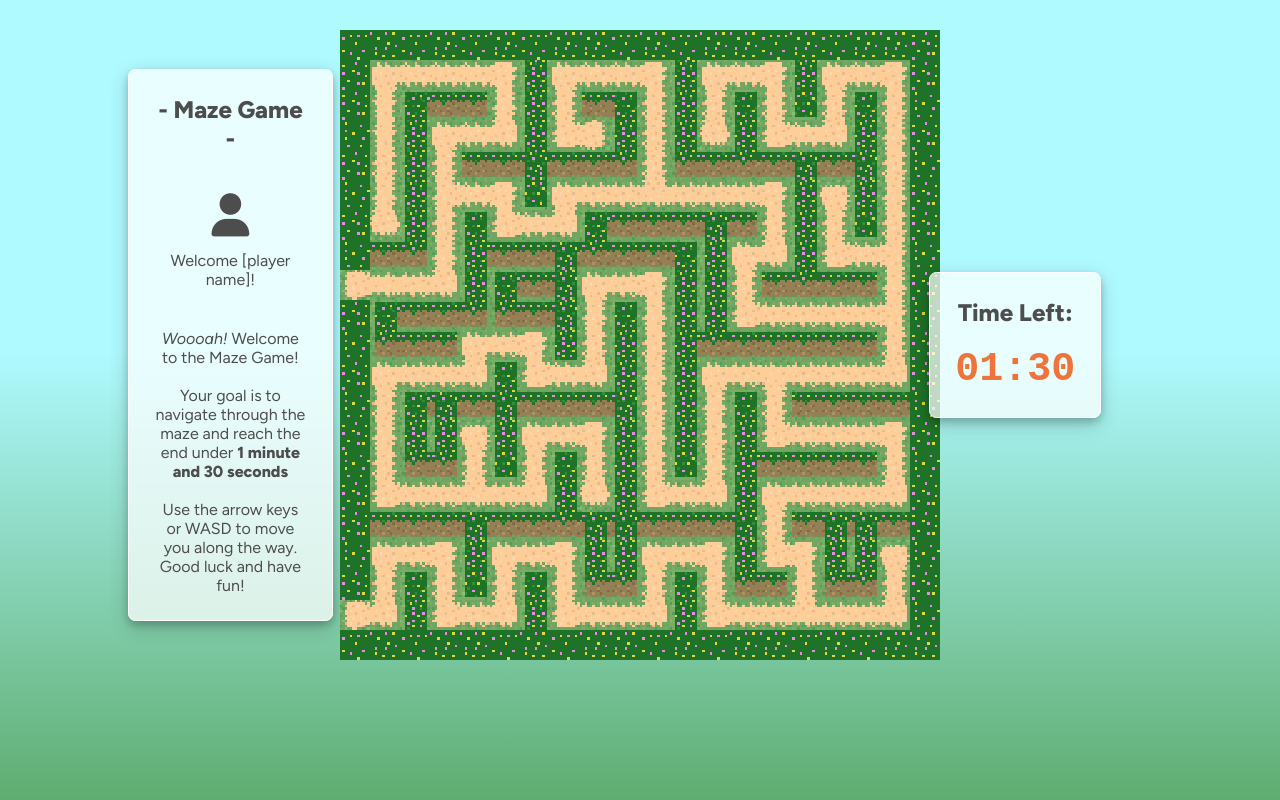
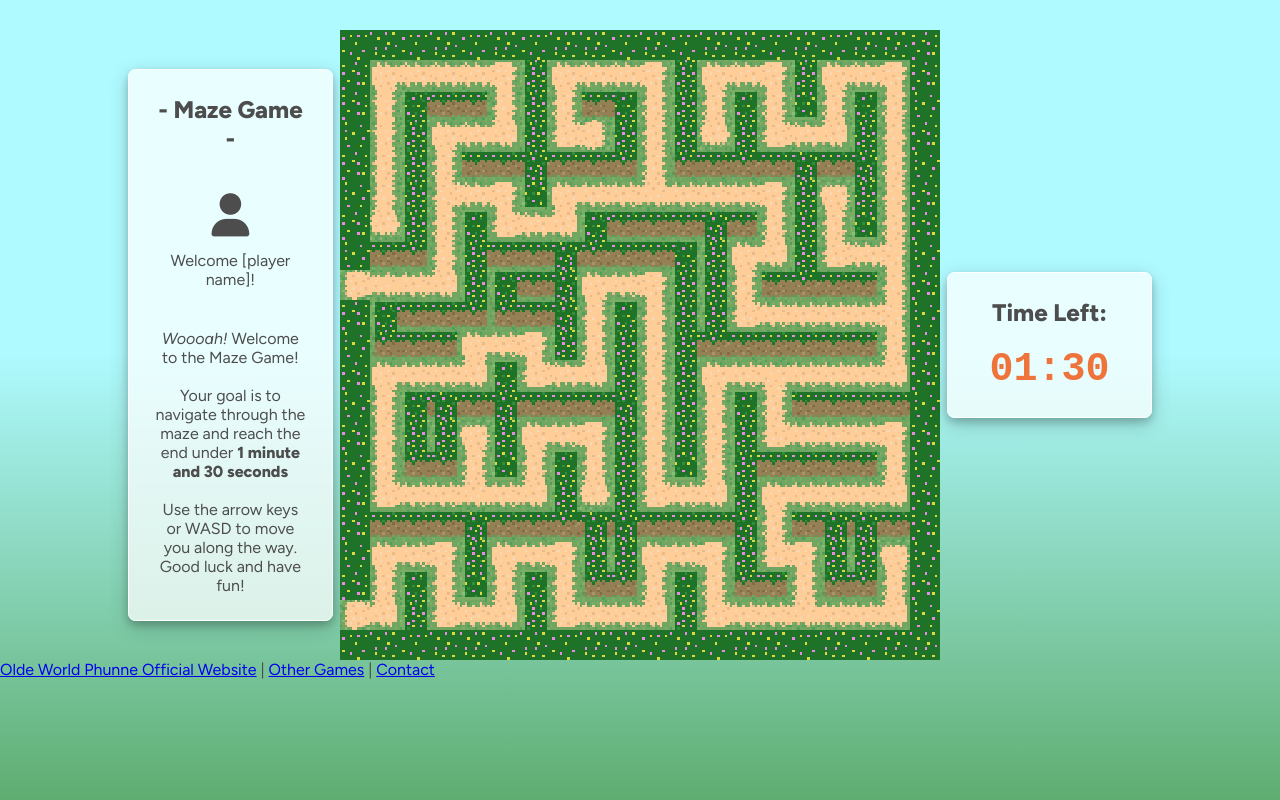
Before and after one commit to xiacodes/MazeGame, a plain HTML site: page index.html in a window 1280 px wide. Drawn offline with Linux system fonts and the light colour scheme; a web font is replaced by a local one.

Commit message:
Added a footer links

```diff
--- a/assets/root.css
+++ b/assets/root.css
@@ -63,7 +63,8 @@ body {
 }
 #timer-section {
 	gap: 20px;
-	margin-left: -18px;
+	/* margin-left: -18px; */
+	width: 100%;
 }
 .thetimer {
 	font-size: 40px;
--- a/index.html
+++ b/index.html
@@ -211,6 +211,12 @@
 			<!-- End of the play again modals-->
 		</main>
 
+		<footer>
+			<p>
+				<a href="#">Olde World Phunne Official Website</a> |
+				<a href="#">Other Games</a> | <a href="#">Contact</a>
+			</p>
+		</footer>
 		<!-- Connecting to JavaScript -->
 		<script src="assets/script.js"></script>
 	</body>
```
